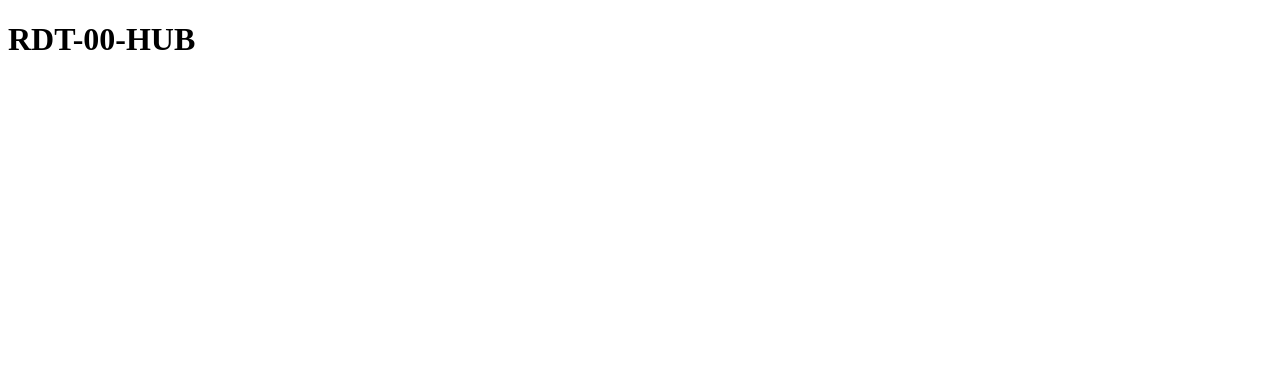
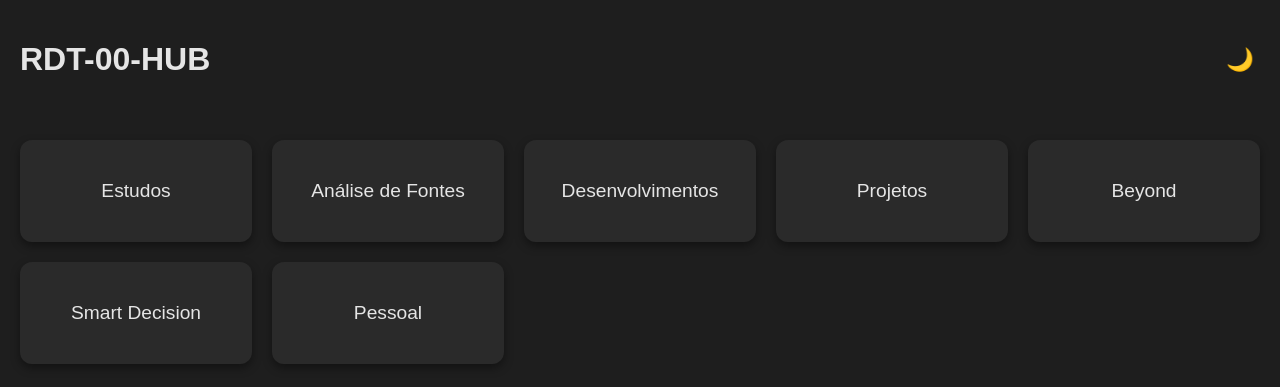
Before and after one commit to rdtbra/RDT-00-HUB, a plain HTML site: page index.html in a window 1280 px wide. Drawn offline with Linux system fonts and the light colour scheme.

Commit message:
Primeira estrutura do projeto

```diff
--- a/assets/script.js
+++ b/assets/script.js
@@ -1 +1,18 @@
-// script base
+// Theme toggle with persistence
+const root = document.documentElement;
+const toggleBtn = document.getElementById('themeToggle');
+
+// Load saved theme
+const saved = localStorage.getItem('theme');
+if (saved) {
+  root.setAttribute('data-theme', saved);
+  toggleBtn.textContent = saved === 'dark' ? '🌙' : '☀️';
+}
+
+toggleBtn.addEventListener('click', () => {
+  const current = root.getAttribute('data-theme');
+  const next = current === 'dark' ? 'light' : 'dark';
+  root.setAttribute('data-theme', next);
+  localStorage.setItem('theme', next);
+  toggleBtn.textContent = next === 'dark' ? '🌙' : '☀️';
+});
--- a/assets/style.css
+++ b/assets/style.css
@@ -1 +1,65 @@
-/* estilo base */
+/* Light and Dark themes using CSS variables */
+:root {
+  --bg: #f5f5f5;
+  --text: #222;
+  --card-bg: #ffffff;
+  --card-shadow: rgba(0,0,0,0.1);
+  --accent: #0077ff;
+}
+
+[data-theme="dark"] {
+  --bg: #1e1e1e;
+  --text: #e5e5e5;
+  --card-bg: #2a2a2a;
+  --card-shadow: rgba(0,0,0,0.4);
+  --accent: #4da3ff;
+}
+
+body {
+  margin: 0;
+  font-family: Arial, sans-serif;
+  background: var(--bg);
+  color: var(--text);
+  transition: background 0.3s, color 0.3s;
+}
+
+.header {
+  display: flex;
+  justify-content: space-between;
+  align-items: center;
+  padding: 20px;
+}
+
+.grid {
+  display: grid;
+  grid-template-columns: repeat(auto-fit, minmax(200px, 1fr));
+  gap: 20px;
+  padding: 20px;
+}
+
+.card {
+  display: flex;
+  align-items: center;
+  justify-content: center;
+  background: var(--card-bg);
+  padding: 40px 10px;
+  border-radius: 12px;
+  text-decoration: none;
+  color: var(--text);
+  font-size: 1.2rem;
+  box-shadow: 0 4px 10px var(--card-shadow);
+  transition: transform 0.2s, box-shadow 0.2s;
+}
+
+.card:hover {
+  transform: translateY(-4px);
+  box-shadow: 0 6px 16px var(--card-shadow);
+}
+
+.theme-toggle {
+  font-size: 1.4rem;
+  background: none;
+  border: none;
+  cursor: pointer;
+  color: var(--text);
+}
--- a/index.html
+++ b/index.html
@@ -1 +1,27 @@
-<!DOCTYPE html><html><head><meta charset='utf-8'><title>RDT-00-HUB</title></head><body><h1>RDT-00-HUB</h1></body></html>
+<!DOCTYPE html>
+<html lang="pt-br" data-theme="dark">
+<head>
+  <meta charset="utf-8" />
+  <meta name="viewport" content="width=device-width, initial-scale=1.0" />
+  <title>RDT-00-HUB</title>
+  <link rel="stylesheet" href="assets/style.css" />
+</head>
+<body>
+  <header class="header">
+    <h1>RDT-00-HUB</h1>
+    <button id="themeToggle" class="theme-toggle">🌙</button>
+  </header>
+
+  <main class="grid">
+    <a class="card" href="categorias/estudos/">Estudos</a>
+    <a class="card" href="categorias/analise-fontes/">Análise de Fontes</a>
+    <a class="card" href="categorias/desenvolvimentos/">Desenvolvimentos</a>
+    <a class="card" href="categorias/projetos/">Projetos</a>
+    <a class="card" href="categorias/beyond/">Beyond</a>
+    <a class="card" href="categorias/smart-decision/">Smart Decision</a>
+    <a class="card" href="categorias/pessoal/">Pessoal</a>
+  </main>
+
+  <script src="assets/script.js"></script>
+</body>
+</html>
```
